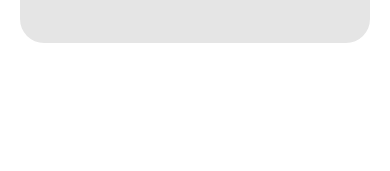
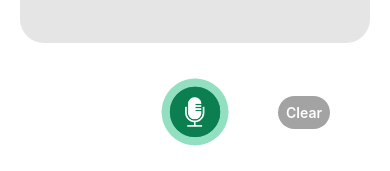
Before and after one commit to Hartz-byte/native-ai-app, a React Native app: screen /Home in a window 390 px wide. Shown: the part 670-841 px from the top of the page. Built offline with nearby package versions, Linux system fonts and the light colour scheme.

Commit message:
buttons update

```diff
--- a/src/screens/HomeScreen.js
+++ b/src/screens/HomeScreen.js
@@ -1,4 +1,11 @@
-import { Text, View, SafeAreaView, Image, ScrollView } from "react-native";
+import {
+  Text,
+  View,
+  SafeAreaView,
+  Image,
+  ScrollView,
+  TouchableOpacity,
+} from "react-native";
 import React, { useState } from "react";
 import {
   widthPercentageToDP as wp,
@@ -9,6 +16,11 @@ import { dummyMessages } from "../constants";
 
 const HomeScreen = () => {
   const [messages, setMessages] = useState(dummyMessages);
+  const [recording, setRecording] = useState(false);
+
+  const clear = () => {
+    setMessages([]);
+  };
 
   return (
     <View className="flex-1 bg-white">
@@ -87,6 +99,38 @@ const HomeScreen = () => {
         ) : (
           <Features />
         )}
+
+        {/* recording, clear and stop buttons */}
+        <View className="flex justify-center items-center mb-5">
+          {/* recording button */}
+          {recording ? (
+            <TouchableOpacity>
+              <Image
+                className="rounded-full"
+                source={require("../../assets/images/voiceLoading.gif")}
+                style={{ width: hp(10), height: hp(10) }}
+              />
+            </TouchableOpacity>
+          ) : (
+            <TouchableOpacity>
+              <Image
+                className="rounded-full"
+                source={require("../../assets/images/recordingIcon.png")}
+                style={{ width: hp(10), height: hp(10) }}
+              />
+            </TouchableOpacity>
+          )}
+
+          {/* clear button */}
+          {messages.length > 0 && (
+            <TouchableOpacity
+              onPress={clear}
+              className="bg-neutral-400 rounded-3xl p-2 absolute right-10"
+            >
+              <Text className="text-white font-semibold">Clear</Text>
+            </TouchableOpacity>
+          )}
+        </View>
       </SafeAreaView>
     </View>
   );
```
